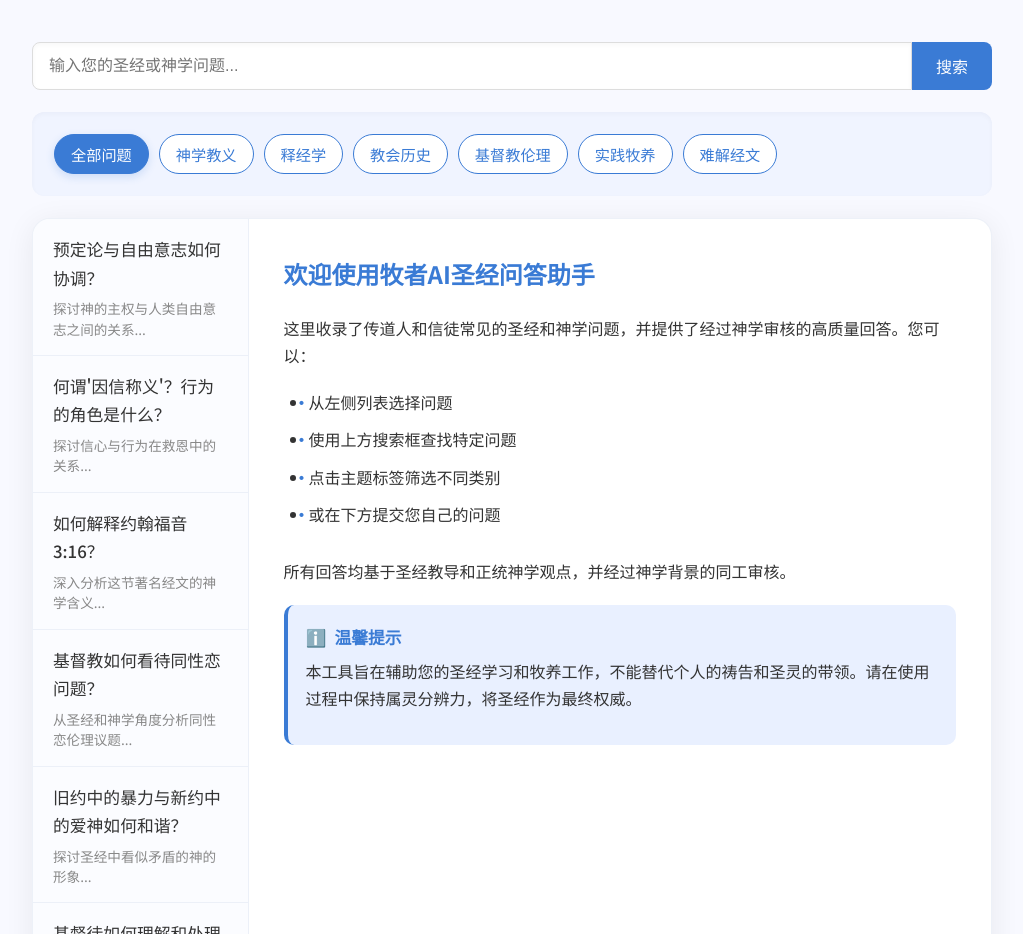
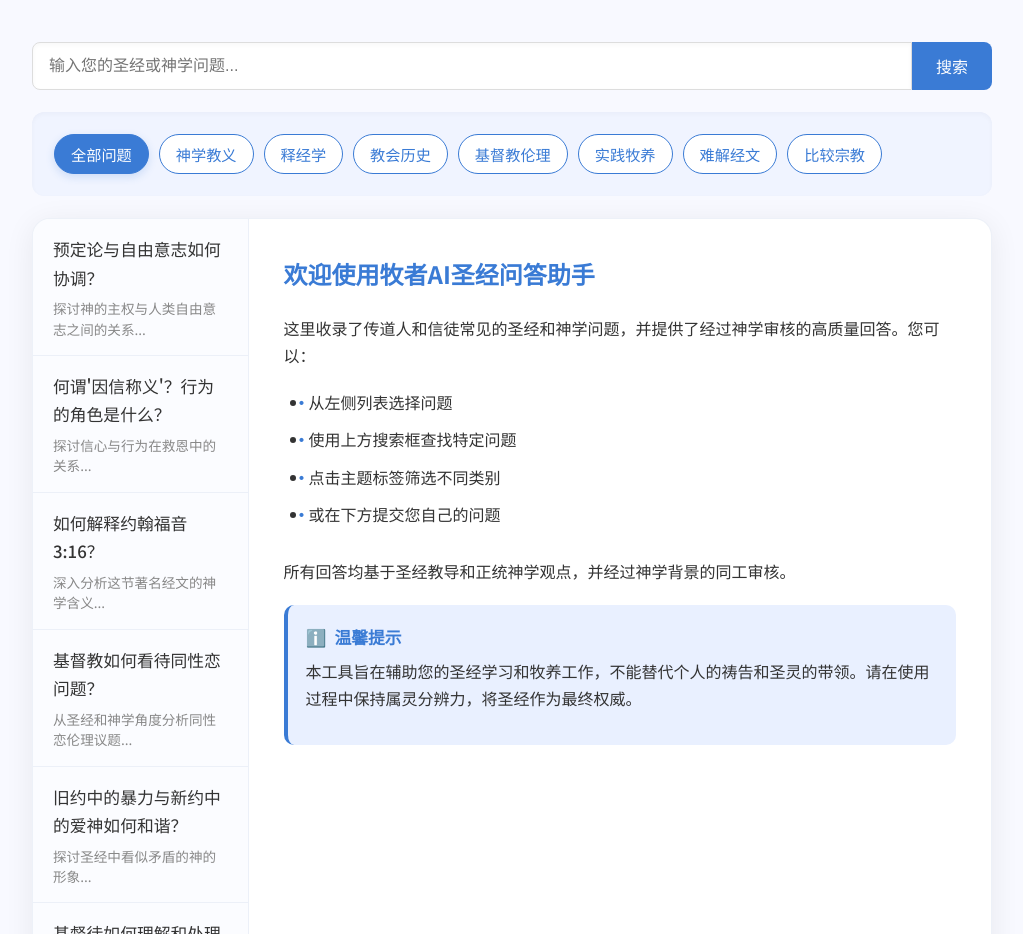
Before and after one commit to simonlin000/deepseek-ministry, a plain HTML site: page index.html in a window 1280 px wide. Shown: the part 3604-4538 px from the top of the page, without its empty margins (128-1151 px from the left). Drawn offline with nearby package versions, Linux system fonts and the light colour scheme.

Commit message:
Update index.html

```diff
--- a/index.html
+++ b/index.html
@@ -1047,6 +1047,7 @@
     <button class="topic-btn" data-topic="ethics">基督教伦理</button>
     <button class="topic-btn" data-topic="practical">实践牧养</button>
     <button class="topic-btn" data-topic="difficult">难解经文</button>
+    <button class="topic-btn" data-topic="comparative">比较宗教</button>
 </div>
 
             <div class="bible-qa-interface">
```
Lines whose indentation alone changed are shown as unchanged.
